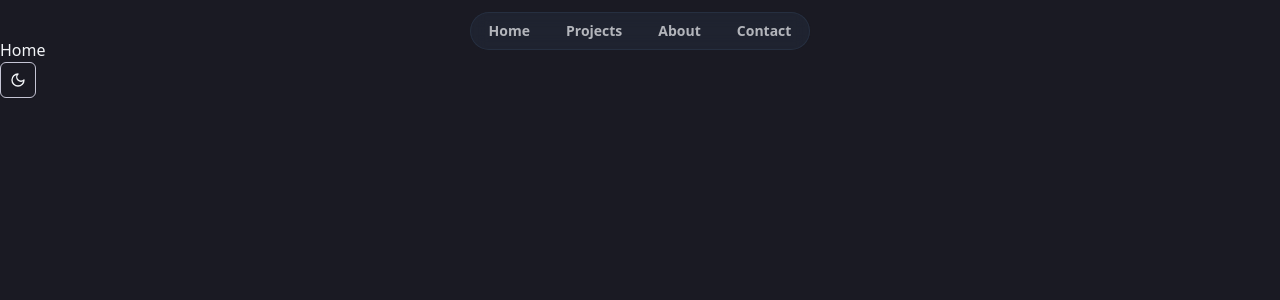
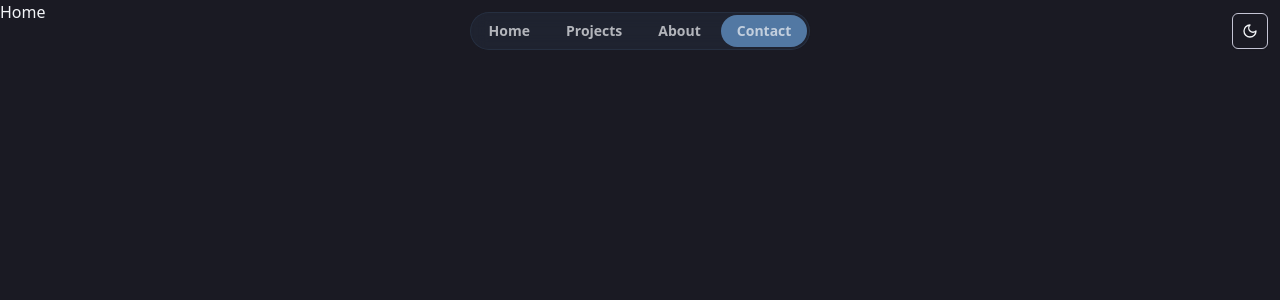
Before and after one commit to BrianWong05/brianwong05.github.io, a React (Vite) app: page /#/ in a window 1280 px wide. Shown: the top 300 px of the page. Built offline with nearby package versions, Linux system fonts and the light colour scheme.

Commit message:
feat: move theme toggle to header

```diff
--- a/src/components/header.tsx
+++ b/src/components/header.tsx
@@ -1,10 +1,12 @@
 import * as React from "react";
+import { ModeToggle } from "./mode-toggle";
 
 interface IHeaderProps {}
 
 const Header: React.FunctionComponent<IHeaderProps> = (props) => {
   return (
-    <div className="flex justify-center items-center relative top-3">
+    <>
+      <div className="flex justify-center items-center fixed top-3 w-full gap-3 sm:justify-center">
         <nav className="flex gap-1 p-0.5 border border-primary/15 rounded-full bg-primary/10 backdrop-blur">
           <a href="#" className="nav-item">
             Home
@@ -15,11 +17,15 @@ const Header: React.FunctionComponent<IHeaderProps> = (props) => {
           <a href="#" className="nav-item">
             About
           </a>
-        <a href="#" className="nav-item">
+          <a href="#" className="nav-item bg-primary ">
             Contact
           </a>
         </nav>
+        <div className="sm:fixed sm:right-3">
+          <ModeToggle />
         </div>
+      </div>
+    </>
   );
 };
 
--- a/src/pages/home/index.tsx
+++ b/src/pages/home/index.tsx
@@ -1,5 +1,4 @@
 import Layout from "@/components/layout";
-import { ModeToggle } from "@/components/mode-toggle";
 import * as React from "react";
 
 interface IHomeProps {}
@@ -8,7 +7,6 @@ const Home: React.FunctionComponent<IHomeProps> = (props) => {
   return (
     <Layout>
       <div>Home</div>
-      <ModeToggle></ModeToggle>
     </Layout>
   );
 };
```
Lines whose indentation alone changed are shown as unchanged.
